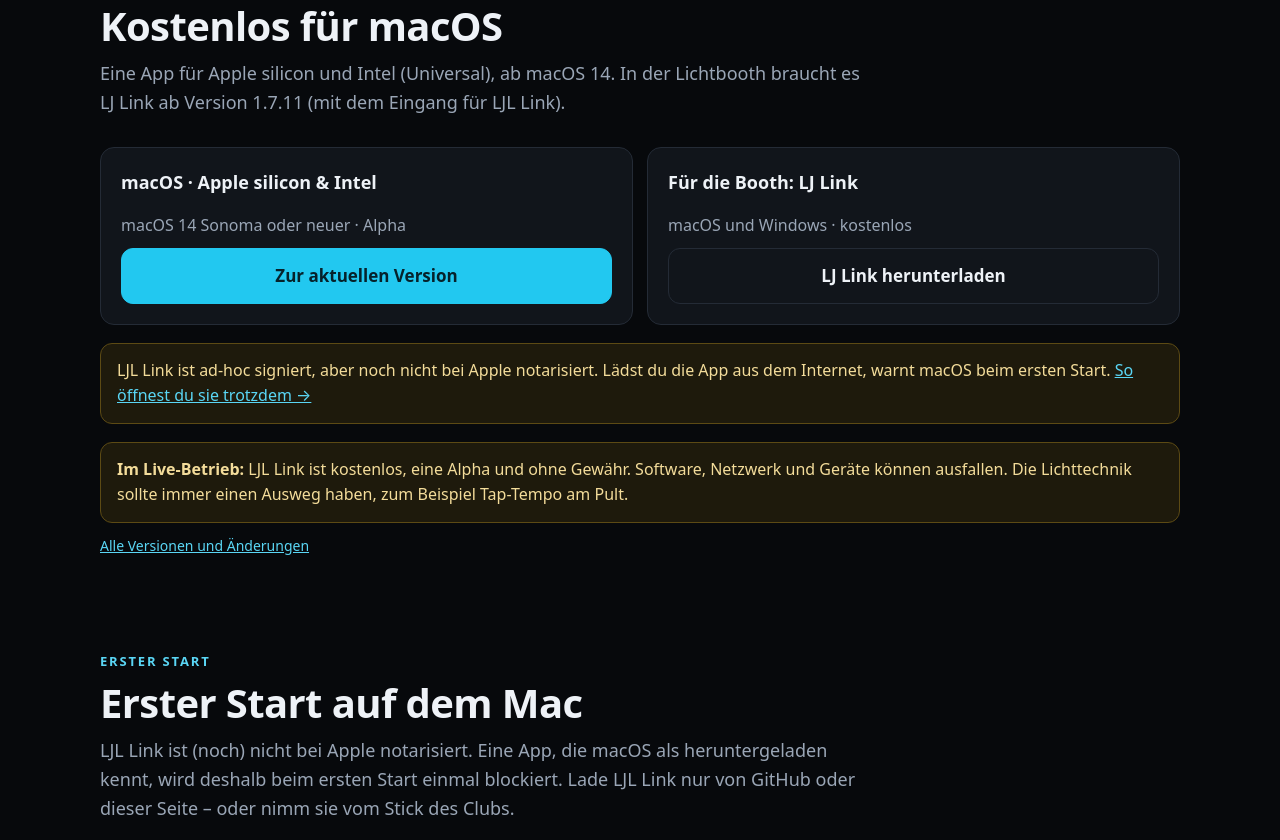
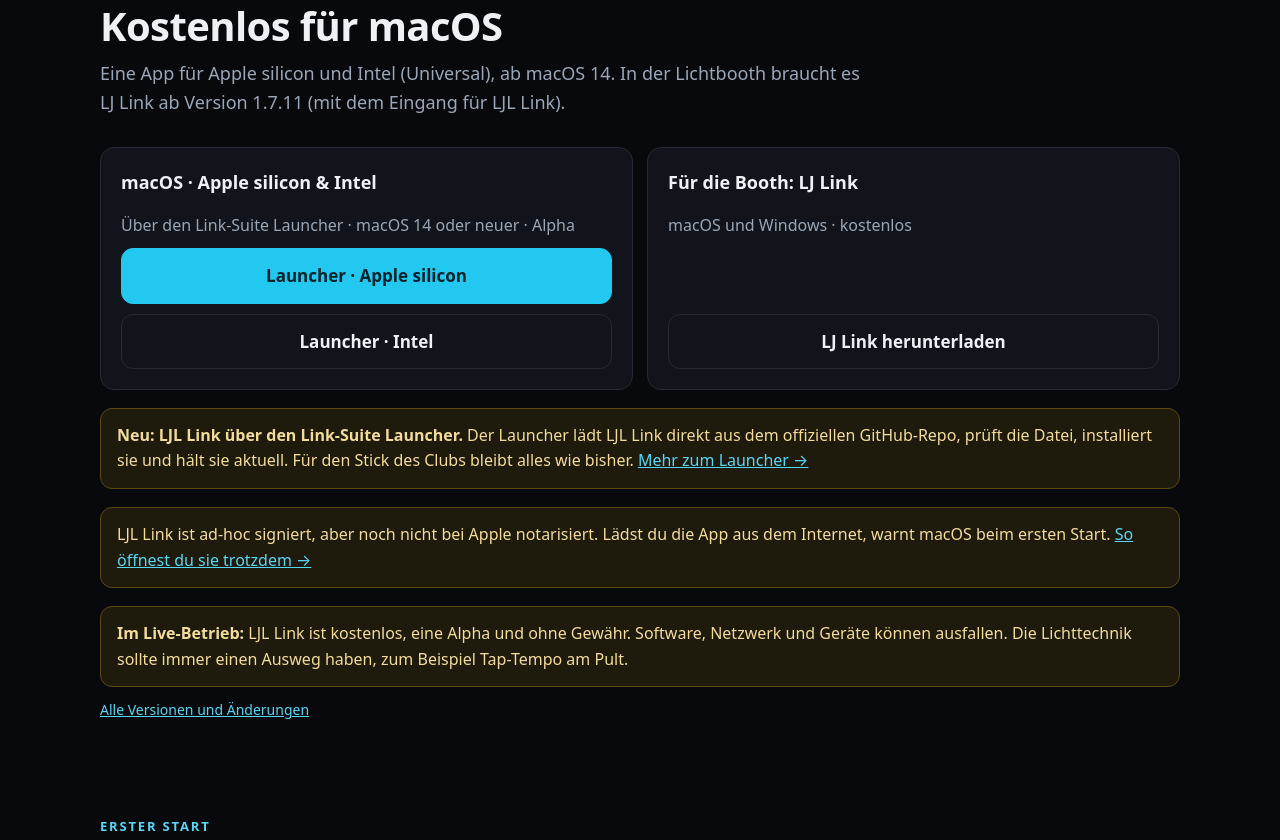
Before and after one commit to skyplayser/LJL-Link, a plain HTML site: page site/de/index.html in a window 1280 px wide. Shown: the part 4230-5070 px from the top of the page. Drawn offline with Linux system fonts and the light colour scheme; no server answers.

Commit message:
Download nur noch über den Link-Suite Launcher
Startseite, Unterseiten, llms.txt und README bieten für Mac und Windows
nur noch den Link-Suite Launcher an. Er lädt das Programm direkt aus den
Releases dieses Repos, prüft es und hält es aktuell. Die einzelnen
Installer bleiben in den GitHub-Releases.

Co-Authored-By: Claude Opus 5.5 <noreply@anthropic.com>

```diff
--- a/site/de/index.html
+++ b/site/de/index.html
@@ -29,7 +29,7 @@
 <meta property="og:url" content="https://skyplayser.github.io/LJL-Link/de/">
 <meta name="twitter:card" content="summary_large_image">
 <meta name="twitter:image:alt" content="Logo von LJL Link: ein USB-Stick mit fünf farbigen Fadern. Serato-Decks in die Lichtbooth.">
-<script type="application/ld+json">{"@context":"https://schema.org","@graph":[{"@type":"WebSite","@id":"https://skyplayser.github.io/LJL-Link/#website","name":"LJL Link","url":"https://skyplayser.github.io/LJL-Link/","inLanguage":["en","de"]},{"@type":"SoftwareApplication","@id":"https://skyplayser.github.io/LJL-Link/#app","name":"LJL Link","url":"https://skyplayser.github.io/LJL-Link/","applicationCategory":"MultimediaApplication","applicationSubCategory":"DJ and lighting software","operatingSystem":"macOS 14+","isAccessibleForFree":true,"offers":{"@type":"Offer","price":"0","priceCurrency":"EUR"},"downloadUrl":"https://github.com/skyplayser/LJL-Link/releases/latest","image":"https://skyplayser.github.io/LJL-Link/images/logo.png","license":"https://www.eclipse.org/legal/epl-2.0/","author":{"@type":"Organization","name":"NEXTPHILM","url":"https://github.com/skyplayser"},"sameAs":["https://github.com/skyplayser/LJL-Link"],"isRelatedTo":{"@type":"SoftwareApplication","name":"LJ Link","url":"https://skyplayser.github.io/LJ-Link/"}}]}</script>
+<script type="application/ld+json">{"@context":"https://schema.org","@graph":[{"@type":"WebSite","@id":"https://skyplayser.github.io/LJL-Link/#website","name":"LJL Link","url":"https://skyplayser.github.io/LJL-Link/","inLanguage":["en","de"]},{"@type":"SoftwareApplication","@id":"https://skyplayser.github.io/LJL-Link/#app","name":"LJL Link","url":"https://skyplayser.github.io/LJL-Link/","applicationCategory":"MultimediaApplication","applicationSubCategory":"DJ and lighting software","operatingSystem":"macOS 14+","isAccessibleForFree":true,"offers":{"@type":"Offer","price":"0","priceCurrency":"EUR"},"downloadUrl":"https://github.com/skyplayser/Link-Suite/releases/latest","image":"https://skyplayser.github.io/LJL-Link/images/logo.png","license":"https://www.eclipse.org/legal/epl-2.0/","author":{"@type":"Organization","name":"NEXTPHILM","url":"https://github.com/skyplayser"},"sameAs":["https://github.com/skyplayser/LJL-Link"],"isRelatedTo":{"@type":"SoftwareApplication","name":"LJ Link","url":"https://skyplayser.github.io/LJ-Link/"}}]}</script>
 <link rel="stylesheet" href="../style.css">
 </head>
 <body>
@@ -137,9 +137,10 @@
     <h2>Kostenlos für macOS</h2>
     <p class="lead"><span>Eine App für Apple silicon und Intel (Universal), ab macOS 14. In der Lichtbooth braucht es LJ Link ab Version 1.7.11 (mit dem Eingang für LJL Link).</span> <span id="dl-version"></span></p>
     <div class="dl">
-      <div class="card" data-os="mac"><h3>macOS · Apple silicon &amp; Intel</h3><p>macOS 14 Sonoma oder neuer · Alpha</p><a class="btn primary" href="https://github.com/skyplayser/LJL-Link/releases/latest">Zur aktuellen Version</a></div>
+      <div class="card" data-os="mac"><h3>macOS · Apple silicon &amp; Intel</h3><p>Über den Link-Suite Launcher · macOS 14 oder neuer · Alpha</p><a class="btn primary" href="https://github.com/skyplayser/Link-Suite/releases/latest/download/Link-Suite-macos-arm64.dmg">Launcher · Apple silicon</a> <a class="btn" href="https://github.com/skyplayser/Link-Suite/releases/latest/download/Link-Suite-macos-intel.dmg">Launcher · Intel</a></div>
       <div class="card"><h3>Für die Booth: LJ Link</h3><p>macOS und Windows · kostenlos</p><a class="btn" href="https://skyplayser.github.io/LJ-Link/de/#download">LJ Link herunterladen</a></div>
     </div>
+    <div class="note"><b>Neu: LJL Link über den Link-Suite Launcher.</b> Der Launcher lädt LJL Link direkt aus dem offiziellen GitHub-Repo, prüft die Datei, installiert sie und hält sie aktuell. Für den Stick des Clubs bleibt alles wie bisher. <a href="https://skyplayser.github.io/Link-Suite/">Mehr zum Launcher →</a></div>
     <div class="note"><span>LJL Link ist ad-hoc signiert, aber noch nicht bei Apple notarisiert. Lädst du die App aus dem Internet, warnt macOS beim ersten Start.</span> <a href="#install">So öffnest du sie trotzdem →</a></div>
     <div class="note"><b>Im Live-Betrieb:</b> <span>LJL Link ist kostenlos, eine Alpha und ohne Gewähr. Software, Netzwerk und Geräte können ausfallen. Die Lichttechnik sollte immer einen Ausweg haben, zum Beispiel Tap-Tempo am Pult.</span></div>
     <p class="meta"><a href="https://github.com/skyplayser/LJL-Link/releases">Alle Versionen und Änderungen</a></p>
```
Also changed, not shown: site/index.html (+3 -2 lines), site/llms.txt, 2 other files.
